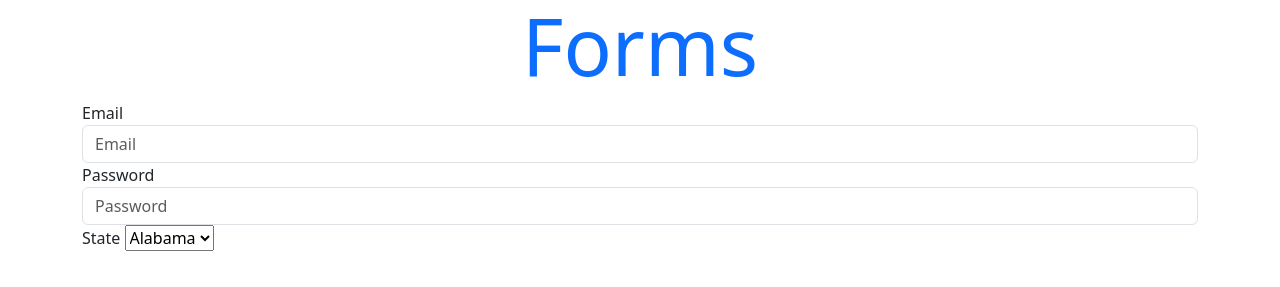
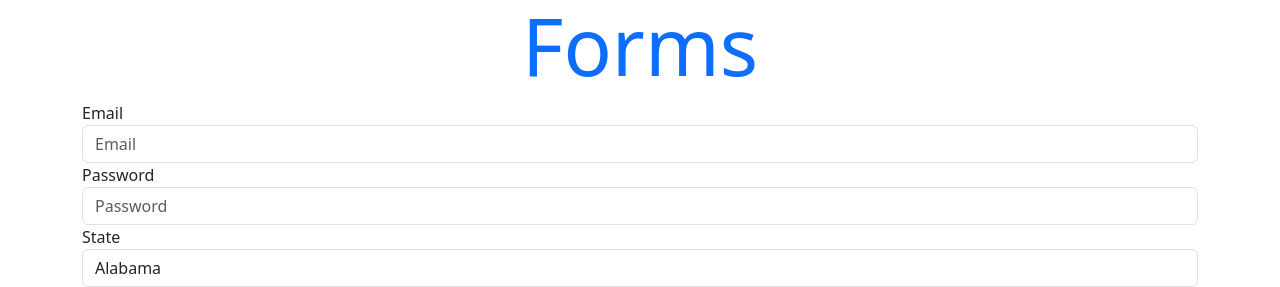
Before and after one commit to lukas-cowell/learn-bootstrap-basics, a plain HTML site: page index.html in a window 1280 px wide. Shown: the part 2215-2502 px from the top of the page. Before the commit the page ends 2466 px from the top, so only its background shows below. Drawn offline with nearby package versions, Linux system fonts and the light colour scheme.

Commit message:
style(form control): use bootstrap form control class to change the select button to bootstraps default styling

```diff
--- a/index.html
+++ b/index.html
@@ -162,7 +162,7 @@
             </div>
             <div class="form-group">
                 <label for="state">State</label>
-                <select name="state" id="state">
+                <select class="form-control" name="state" id="state">
                     <option value="AL">Alabama</option>
                     <option value="AK">Alaska</option>
                 </select>
```
